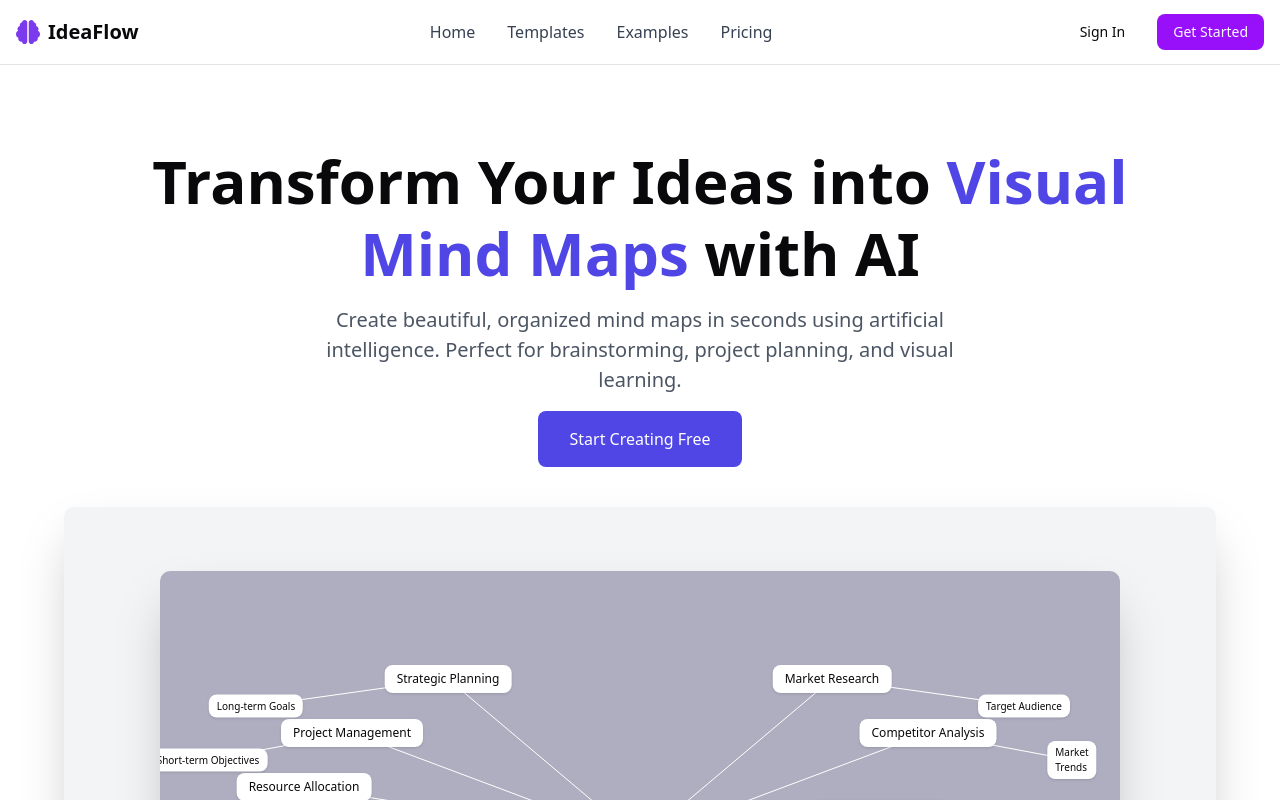
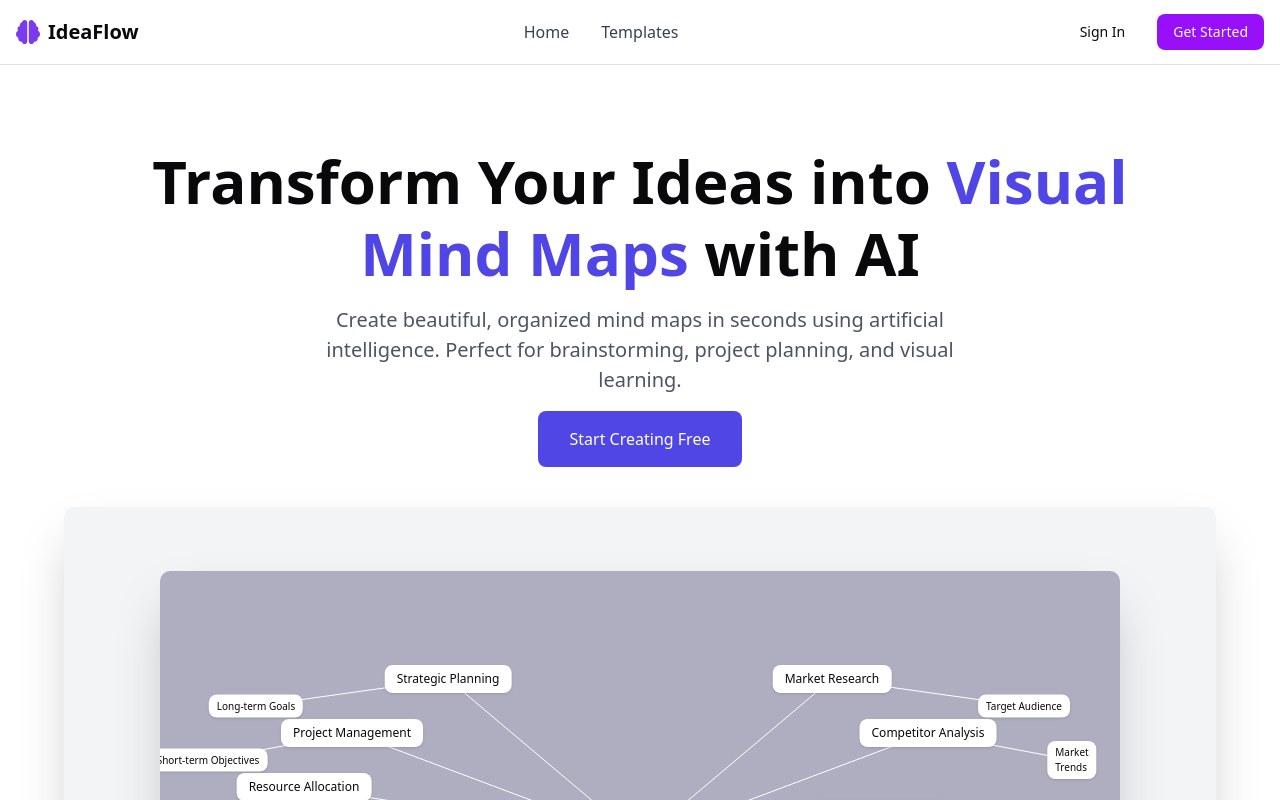
Before and after one commit to he4a00/ideaflow-client, a Next.js app: page / in a window 1280 px wide. Shown: the top 800 px of the page. Built offline with nearby package versions, Linux system fonts and the light colour scheme.

Commit message:
Remove Examples and Pricing links from Navbar component to streamline navigation options.

```diff
--- a/components/shared/Navbar.tsx
+++ b/components/shared/Navbar.tsx
@@ -75,22 +75,6 @@ export function Navbar() {
                 className="text-gray-700 hover:text-primary"
               >
                 Templates
-              </Link>
-            </li>
-            <li>
-              <Link
-                href="/examples"
-                className="text-gray-700 hover:text-primary"
-              >
-                Examples
-              </Link>
-            </li>
-            <li>
-              <Link
-                href="/pricing"
-                className="text-gray-700 hover:text-primary"
-              >
-                Pricing
               </Link>
             </li>
           </ul>
@@ -184,20 +168,7 @@ export function Navbar() {
           >
             Templates
           </Link>
-          <Link
-            href="/examples"
-            className="text-gray-700 hover:text-primary"
-            onClick={() => setIsMenuOpen(false)}
-          >
-            Examples
-          </Link>
-          <Link
-            href="/pricing"
-            className="text-gray-700 hover:text-primary"
-            onClick={() => setIsMenuOpen(false)}
-          >
-            Pricing
-          </Link>
+
           <div className="flex flex-col space-y-2 pt-4">
             {loggedIn ? (
               <>
```
